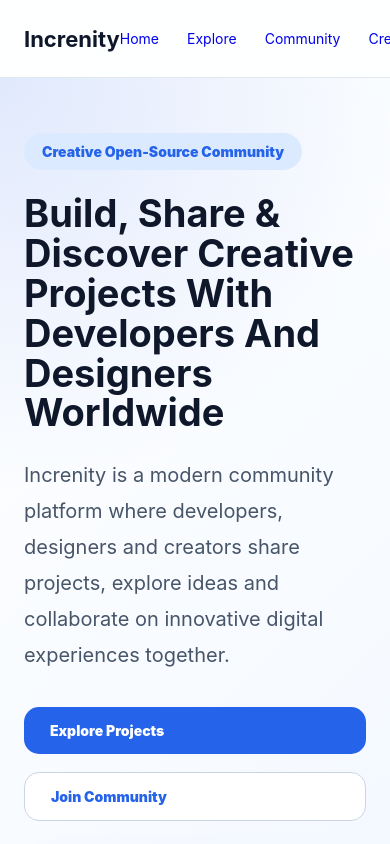
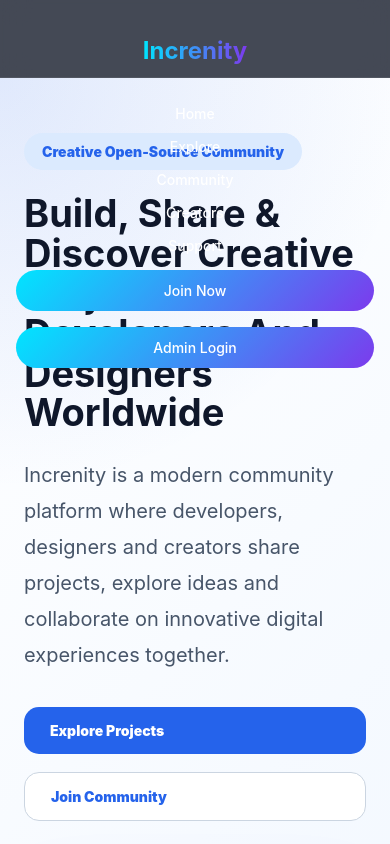
Before and after one commit to mubarak23523/increnity, a React (Vite) app in the folder frontend/: page / in a window 390 px wide. Shown: the top 844 px of the page. Built offline with nearby package versions, Linux system fonts and the light colour scheme.

Commit message:
final responsive and backend fixes

```diff
--- a/frontend/src/pages/Public.css
+++ b/frontend/src/pages/Public.css
@@ -1112,3 +1112,159 @@ body {
     font-size: 15px;
   }
 }
+
+.public-navbar {
+  width: 100%;
+  padding: 18px 7%;
+  display: flex;
+  justify-content: space-between;
+  align-items: center;
+  position: sticky;
+  top: 0;
+  z-index: 999;
+
+  background: rgba(10, 15, 30, 0.75);
+  backdrop-filter: blur(14px);
+
+  border-bottom: 1px solid rgba(255, 255, 255, 0.08);
+}
+
+.public-navbar h2 {
+  font-size: 30px;
+  font-weight: 700;
+
+  background: linear-gradient(
+    90deg,
+    #00e5ff,
+    #7c3aed
+  );
+
+  -webkit-background-clip: text;
+  -webkit-text-fill-color: transparent;
+}
+
+.public-navbar div {
+  display: flex;
+  align-items: center;
+  gap: 28px;
+}
+
+.public-navbar a {
+  text-decoration: none;
+  color: #ffffff;
+  font-size: 15px;
+  font-weight: 500;
+  transition: 0.3s;
+  position: relative;
+}
+
+.public-navbar a::after {
+  content: "";
+  position: absolute;
+  left: 0;
+  bottom: -6px;
+
+  width: 0%;
+  height: 2px;
+
+  background: #00e5ff;
+  transition: 0.3s;
+}
+
+.public-navbar a:hover::after {
+  width: 100%;
+}
+
+.public-navbar a:hover {
+  color: #00e5ff;
+}
+
+.admin-link {
+  padding: 12px 22px;
+  border-radius: 40px;
+
+  background: linear-gradient(
+    135deg,
+    #00e5ff,
+    #7c3aed
+  );
+
+  color: white !important;
+  font-weight: 600;
+
+  transition: 0.3s;
+}
+
+.admin-link::after {
+  display: none;
+}
+
+.admin-link:hover {
+  transform: translateY(-3px);
+
+  box-shadow: 0 10px 25px
+    rgba(0, 229, 255, 0.35);
+
+  color: white !important;
+}
+
+/* ========================= */
+/* RESPONSIVE */
+/* ========================= */
+
+@media (max-width: 992px) {
+
+  .public-navbar {
+    padding: 18px 5%;
+    flex-direction: column;
+    gap: 20px;
+  }
+
+  .public-navbar div {
+    flex-wrap: wrap;
+    justify-content: center;
+    gap: 18px;
+  }
+}
+
+@media (max-width: 768px) {
+
+  .public-navbar h2 {
+    font-size: 26px;
+  }
+
+  .public-navbar div {
+    width: 100%;
+    flex-direction: column;
+    align-items: center;
+    gap: 16px;
+  }
+
+  .public-navbar a {
+    width: 100%;
+    text-align: center;
+  }
+
+  .admin-link {
+    width: 100%;
+  }
+}
+
+@media (max-width: 480px) {
+
+  .public-navbar {
+    padding: 16px 4%;
+  }
+
+  .public-navbar h2 {
+    font-size: 24px;
+  }
+
+  .public-navbar a {
+    font-size: 14px;
+  }
+
+  .admin-link {
+    padding: 12px 18px;
+  }
+}
```
Also changed, not shown: frontend/public/favicon.png, frontend/src/components/PublicNavbar.jsx (line endings or trailing spaces).
